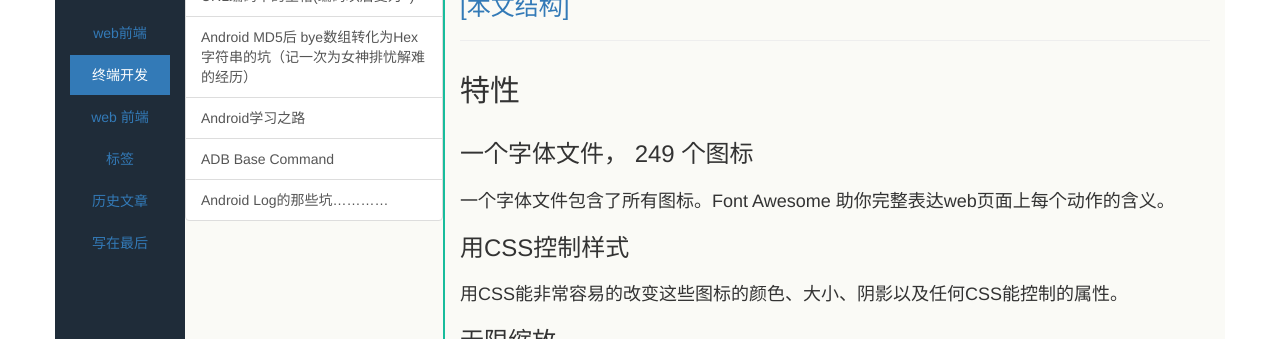
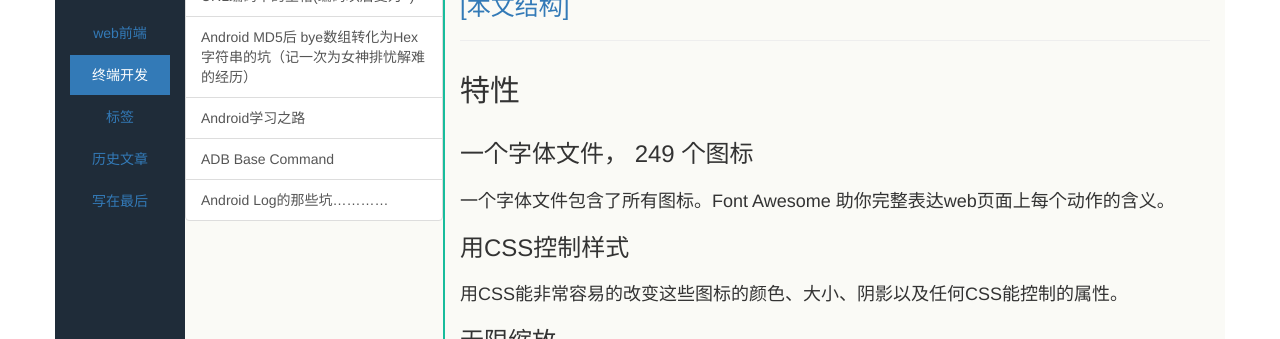
Before and after one commit to haojj/bihe0832.github.io, a Jekyll site: the page built from _posts/2014-11-07-font-awesome.md, in a window 1280 px wide. Shown: the part 129-468 px from the top of the page. Built offline with Jekyll 4.4.1, drawn with Linux system fonts in a browser that asks for light colours; nearby versions of some CDN libraries; library files that are not in the unit come from our copies; Markdown is read by kramdown in place of the engine named in the settings.

Commit message:
modify the category of font-aewsome

```diff
--- a/_posts/2014-11-07-font-awesome.md
+++ b/_posts/2014-11-07-font-awesome.md
@@ -1,7 +1,7 @@
 ---
 layout: post
 title: Font Awesome, 为 Bootstrap 而创造的图标字体
-category: web 前端
+category: web前端
 tags: Awesome Bootstrap css
 description: Font Awesome 是一套完美的图标字体，主要目的是和 Bootstrap 搭配使用
 ---
```
